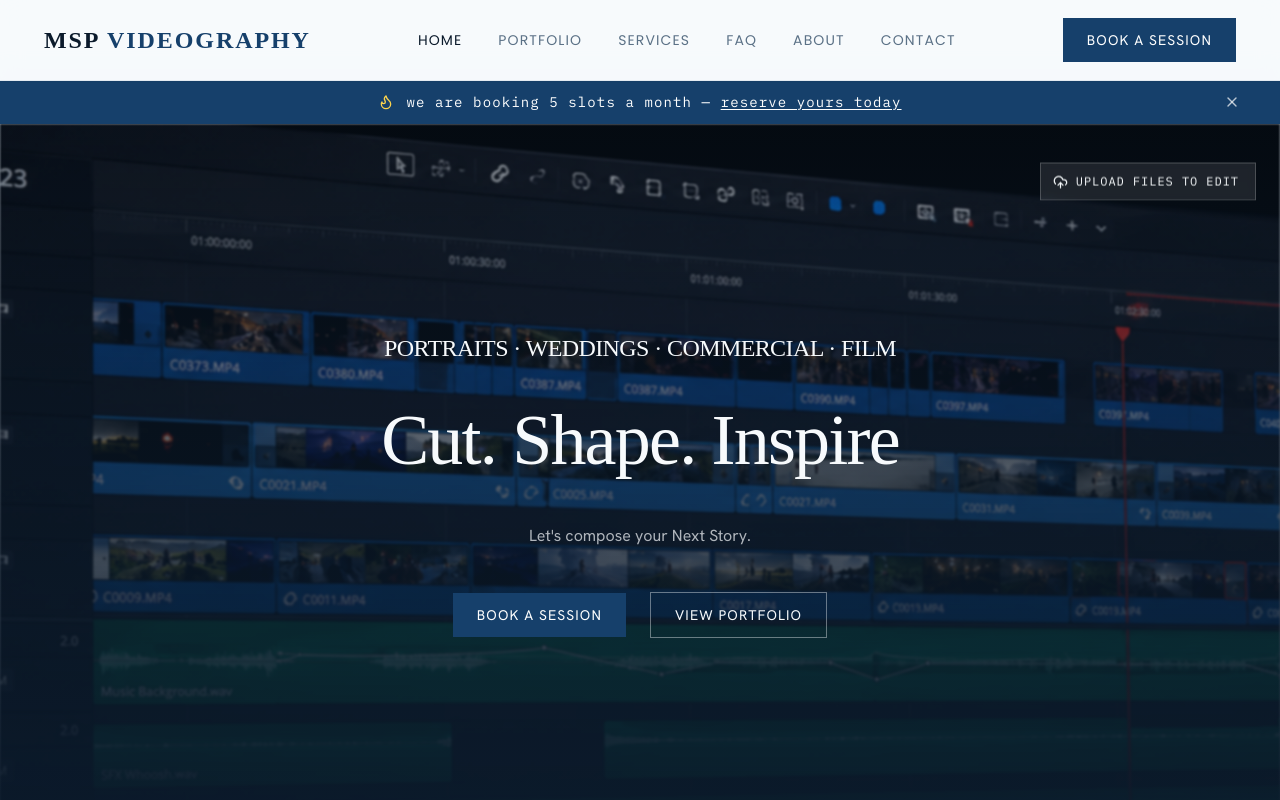
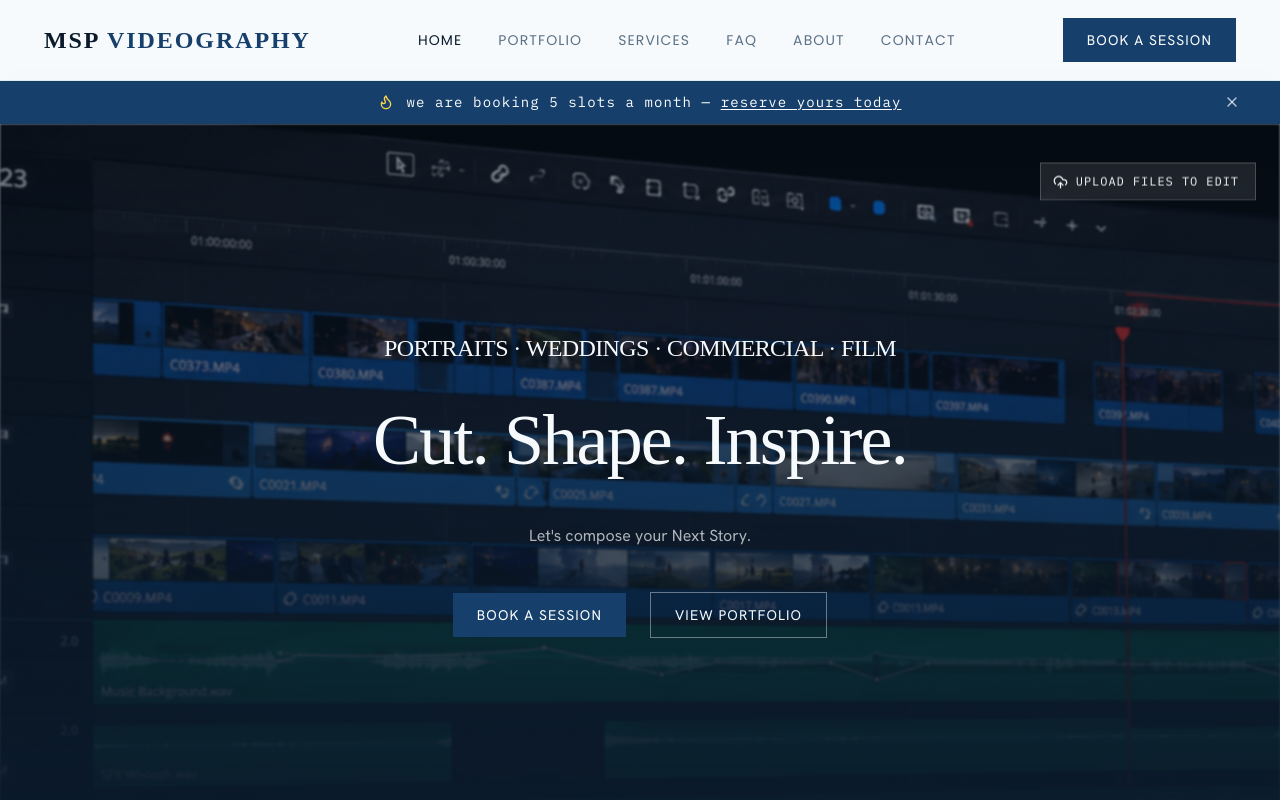
Before and after one commit to Arav034/MSP-Videography-cloud, a React (Vite) app in the folder customer-app/: page / in a window 1280 px wide. Shown: the top 800 px of the page. Built offline with nearby package versions, Linux system fonts and the light colour scheme.

Commit message:
Added a size

```diff
--- a/customer-app/src/pages/home/Hero.jsx
+++ b/customer-app/src/pages/home/Hero.jsx
@@ -34,7 +34,7 @@ export default function Hero() {
 
         <FocusFrame padding="p-4">
           <h3 className="font-display text-5xl md:text-7xl leading-tight max-w-3xl text-frost">
-            Cut. Shape. Inspire
+            Cut. Shape. Inspire.
           </h3>
         </FocusFrame>
 
```
